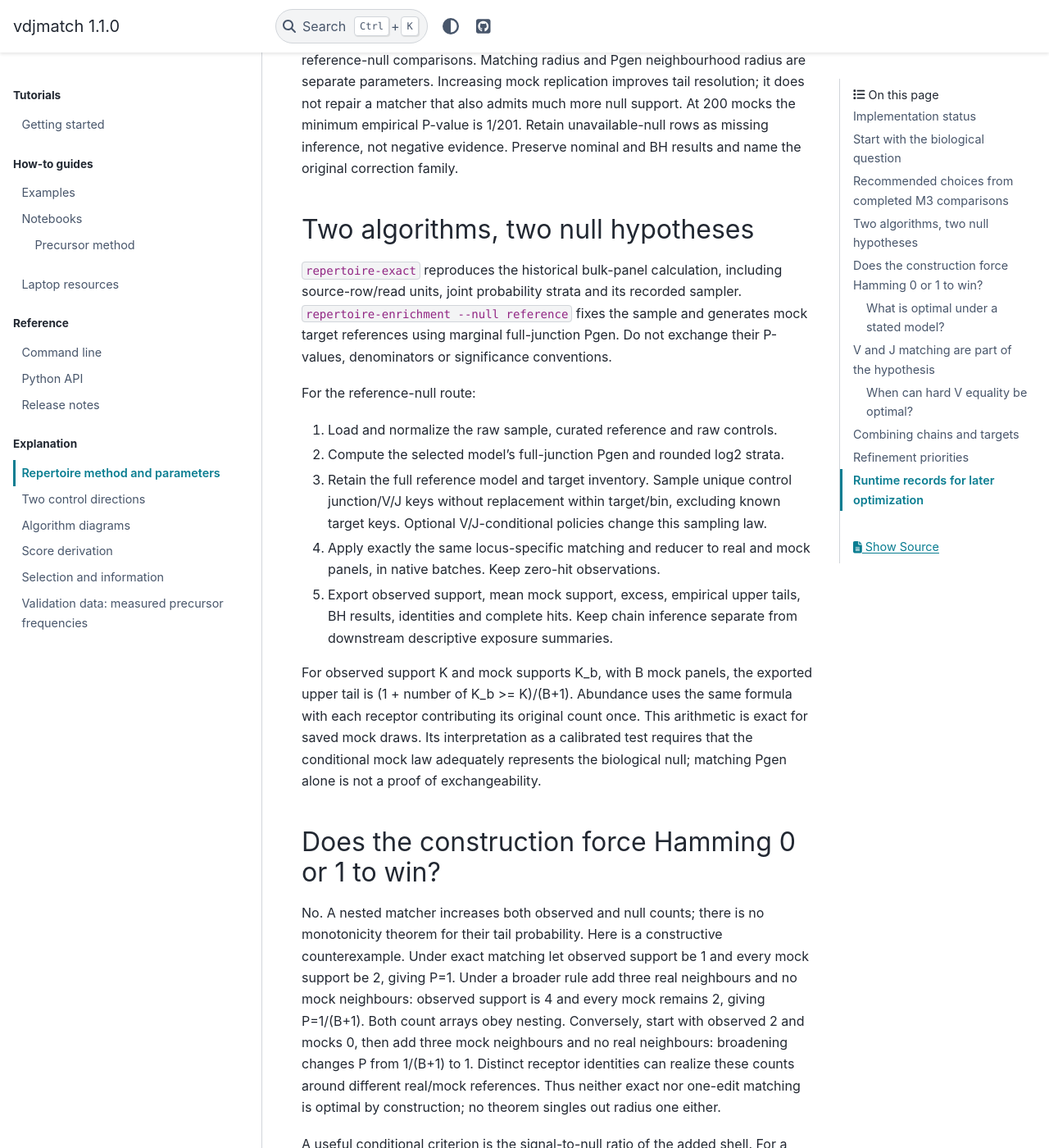
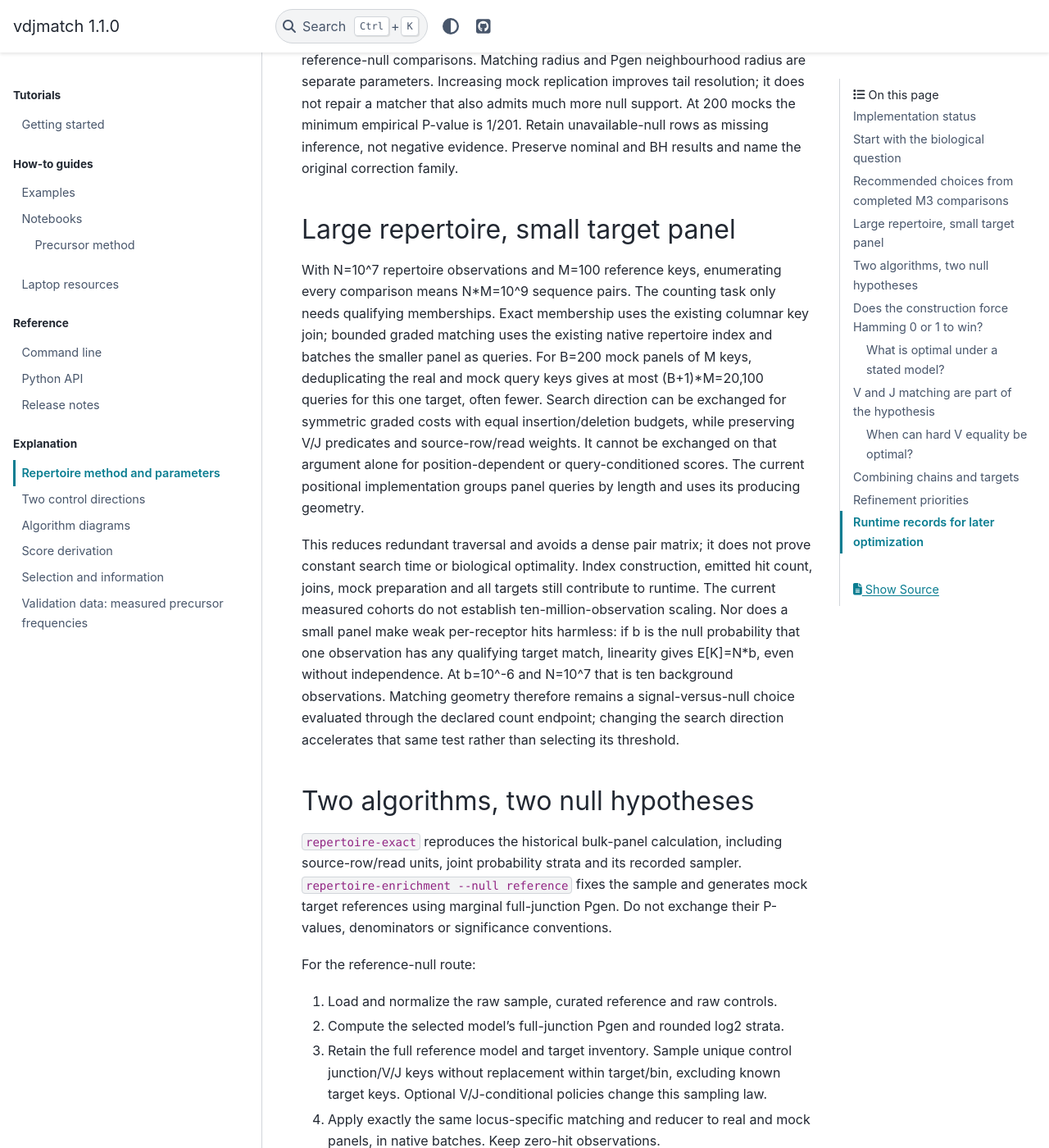
Before and after one commit to antigenomics/vdjmatch, a Sphinx documentation site: the page built from docs/repertoire-method.rst, in a window 1280 px wide and 1400 px high, scrolled down 2194 px. Shown: the whole window at 82% size. Built offline with Sphinx 7.4.7 and the PyData theme 0.15.4, drawn with Linux system fonts in a browser that asks for light colours; pages that are not in the unit, such as notebooks, are missing from menus.

Commit message:
Clarify small-panel search strategy and restore README structure

```diff
--- a/docs/repertoire-method.rst
+++ b/docs/repertoire-method.rst
@@ -84,6 +84,32 @@ does not repair a matcher that also admits much more null support. At 200 mocks
 the minimum empirical P-value is 1/201. Retain unavailable-null rows as missing
 inference, not negative evidence. Preserve nominal and BH results and name the
 original correction family.
+
+Large repertoire, small target panel
+------------------------------------
+
+With N=10^7 repertoire observations and M=100 reference keys, enumerating every
+comparison means N*M=10^9 sequence pairs. The counting task only needs qualifying
+memberships. Exact membership uses the existing columnar key join; bounded graded
+matching uses the existing native repertoire index and batches the smaller panel
+as queries. For B=200 mock panels of M keys, deduplicating the real and mock
+query keys gives at most (B+1)*M=20,100 queries for this one target, often fewer.
+Search direction can be exchanged for symmetric graded costs with equal
+insertion/deletion budgets, while preserving V/J predicates and source-row/read
+weights. It cannot be exchanged on that argument alone for position-dependent
+or query-conditioned scores. The current positional implementation groups
+panel queries by length and uses its producing geometry.
+
+This reduces redundant traversal and avoids a dense pair matrix; it does not
+prove constant search time or biological optimality. Index construction, emitted
+hit count, joins, mock preparation and all targets still contribute to runtime.
+The current measured cohorts do not establish ten-million-observation scaling.
+Nor does a small panel make weak per-receptor hits harmless: if b is the null
+probability that one observation has any qualifying target match, linearity
+gives E[K]=N*b, even without independence. At b=10^-6 and N=10^7 that is ten
+background observations. Matching geometry therefore remains a signal-versus-null
+choice evaluated through the declared count endpoint; changing the search
+direction accelerates that same test rather than selecting its threshold.
 
 Two algorithms, two null hypotheses
 -----------------------------------
```
Also changed, not shown: README.md (+4 -4 lines), skills/vdjmatch/SKILL.md (+3 -0 lines).
